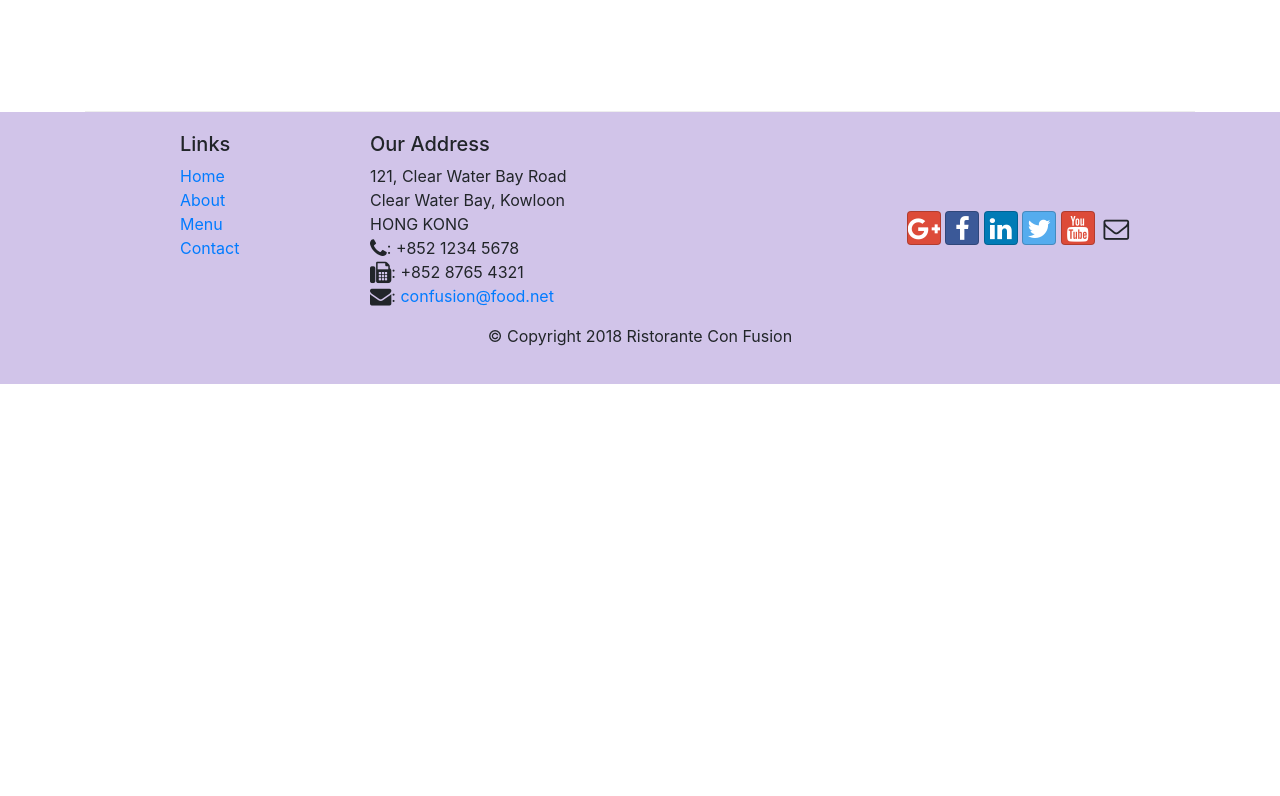
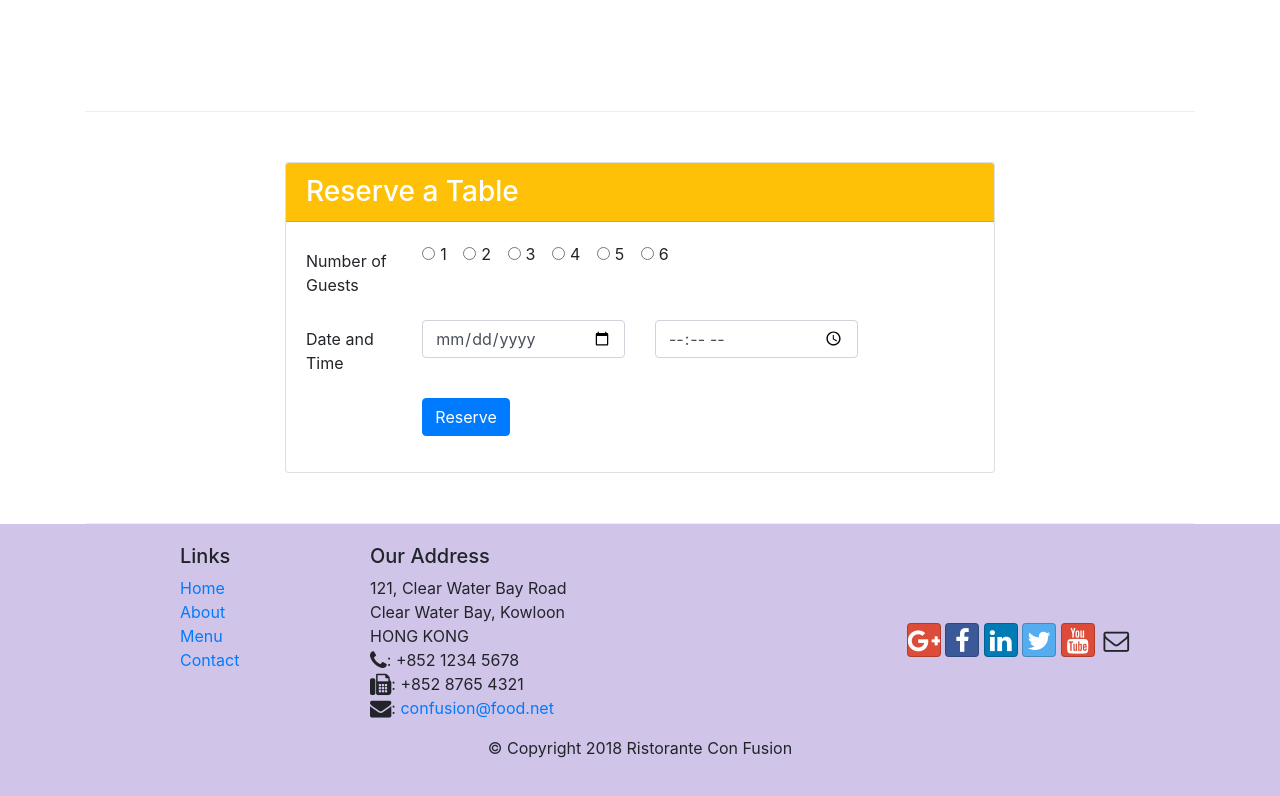
Before and after one commit to gaurav2222/bootstrap_projects, a website: page index.html in a window 1280 px wide. Shown: the part 1422-2218 px from the top of the page. Before the commit the page ends 1806 px from the top, so only its background shows below. Drawn offline with nearby package versions, Linux system fonts and the light colour scheme.

Commit message:
Updated Till Assignment-2

```diff
--- a/index.html
+++ b/index.html
@@ -1,3 +1,4 @@
+
 <!DOCTYPE html>
 <html lang="en">
 
@@ -42,6 +43,9 @@
                 <div class="col-12 col-sm align-self-center">
                     <img src="img/logo.png" class="img-fluid">
                 </div>
+                <div class="col-12 col-sm align-self-center">
+                    <a class ="btn btn-warning btn-sm btn-block" href="#appointment" role="button">Reserve Table</a>
+                </div>
             </div>
         </div>
     </header>
@@ -68,8 +72,13 @@
                 <h3>This Month's Promotions</h3>
             </div>
             <div class="col col-sm col-md">
-                <h2>Weekend Grand Buffet</h2>
+                <div class="media">
+                    <div class="media-body">
+                        <h2 class="mt-0">Weekend Grand Buffet <span class="badge badge-danger">NEW</span></h2>
                         <p class="d-none d-sm-block">Featuring mouthwatering combinations with a choice of five different salads, six enticing appetizers, six main entrees and five choicest desserts. Free flowing bubbly and soft drinks. All for just $19.99 per person.</p>
+                    </div>
+                <img class="d-flex ml-3 img-thumbnail align-self-center" src="img/buffet.png" alt="buffet">
+                </div>
             </div>
         </div>
 
@@ -84,6 +93,60 @@
                         <h2 class="mt-0">Alberto Somayya</h2>
                         <h4>Executive Chef</h4>
                         <p class="d-none d-sm-block">Award winning three-star Michelin chef with wide International experience having worked closely with whos-who in the culinary world, he specializes in creating mouthwatering Indo-Italian fusion experiences.</p>
+                    </div>
+                </div>
+            </div>
+        </div>
+        <div class="row row-content align-items-center">
+            <div class="col-12 offset-sm-2 col-sm-8 col-centered">
+                <div class="card">
+                    <h3 class="card-header bg-warning text-white">Reserve a Table</h3>
+                    <div class="card-body">
+                        <form id="appointment">
+                            <div class="form-group row">
+                                <label for="guests" class="col-12 col-md-2 col-form-label">Number of Guests</label>
+                                <div class="col-md-6">
+                                    <div class="form-check form-check-inline">
+                                        <input type="radio" class="form-check-input" name="guests" id="option1" value="">
+                                        <label class="form-check-label" for="option1">1</label>
+                                    </div>
+                                    <div class="form-check form-check-inline">
+                                        <input type="radio" class="form-check-input" name="guests" id="option2" value="">
+                                        <label class="form-check-label" for="option2">2</label>
+                                    </div>
+                                    <div class="form-check form-check-inline">
+                                        <input type="radio" class="form-check-input" name="guests" id="option3" value="">
+                                        <label class="form-check-label" for="option3">3</label>
+                                    </div>
+                                    <div class="form-check form-check-inline">
+                                        <input type="radio" class="form-check-input" name="guests" id="option4" value="">
+                                        <label class="form-check-label" for="option4">4</label>
+                                    </div>
+                                    <div class="form-check form-check-inline">
+                                        <input type="radio" class="form-check-input" name="guests" id="option5" value="">
+                                        <label class="form-check-label" for="option5">5</label>
+                                    </div>
+                                    <div class="form-check form-check-inline">
+                                        <input type="radio" class="form-check-input" name="guests" id="option6" value="">
+                                        <label class="form-check-label" for="option6">6</label>
+                                    </div>
+                                </div>
+                            </div>
+                            <div class="form-group row">
+                                <label for="date_time" class="col-12 col-md-2 col-form-label">Date and Time</label>
+                                <div class="col-12 col-md-4">
+                                    <input type="date" class="form-control" id="booking_date" name="booking_date" placeholder="Date">
+                                </div>
+                                <div class="col-12 col-md-4">
+                                    <input type="time" class="form-control" id="booking_time" name="booking_time" placeholder="Time">
+                                </div>
+                            </div>
+                            <div class="form-group row">
+                                <div class="offset-md-2 col-md-10">
+                                    <button type="submit" class="btn btn-primary">Reserve</button>
+                                </div>
+                            </div>
+                        </form>
                     </div>
                 </div>
             </div>
```
Lines whose indentation alone changed are shown as unchanged.
